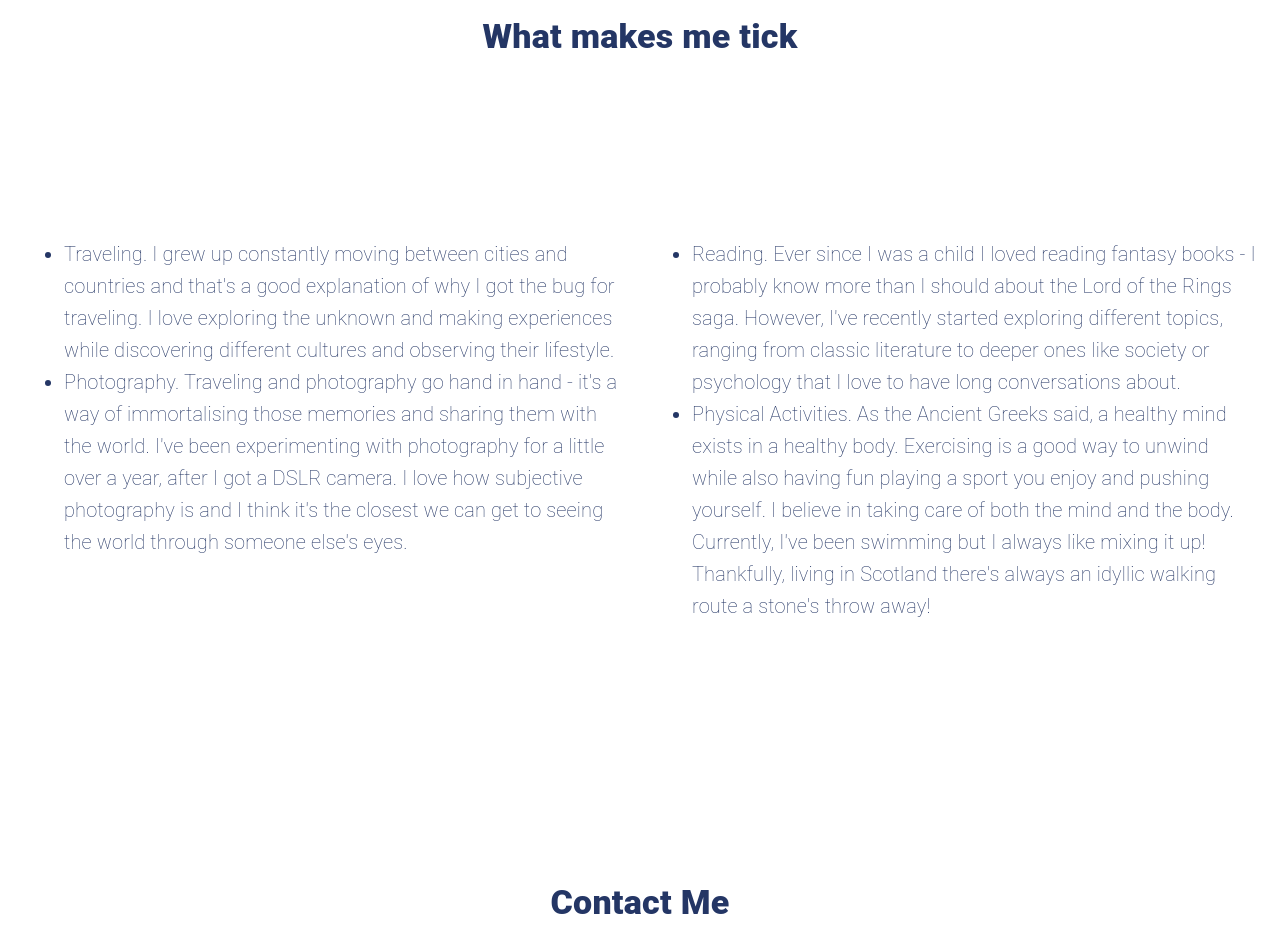
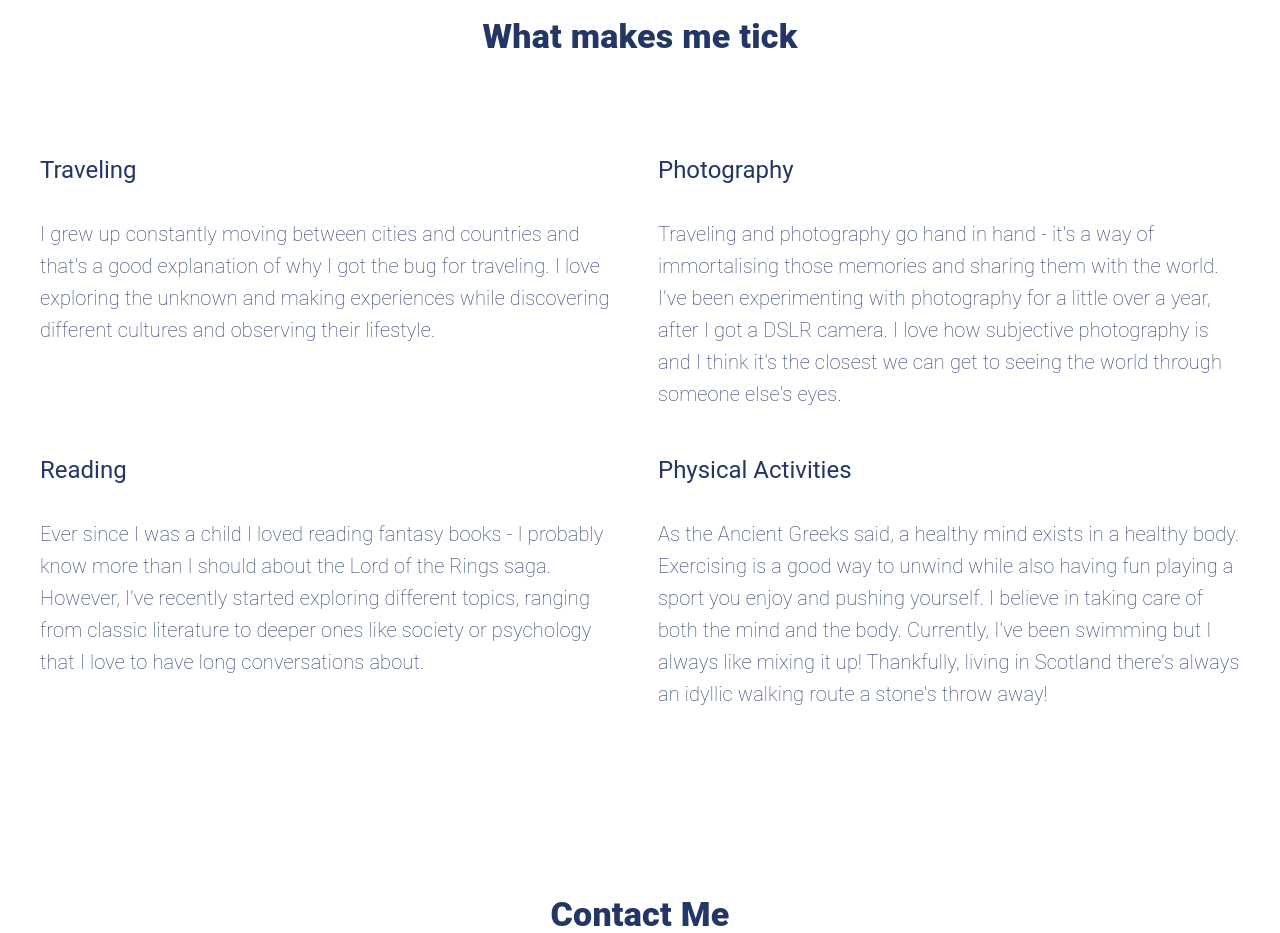
Before and after one commit to devkot/stelioskot.dev, a React (Create React App) app: page / in a window 1280 px wide. Shown: the part 2620-3553 px from the top of the page. Built offline with nearby package versions, Linux system fonts and the light colour scheme.

Commit message:
Use GridList and Card for interests section
It will be used with pictures and animation to switch to text view
when clicking

```diff
--- a/src/components/Interests.tsx
+++ b/src/components/Interests.tsx
@@ -1,6 +1,15 @@
 import React from "react";
 
-import { Typography, Box, Grid, Container } from "@material-ui/core";
+import {
+  Typography,
+  Box,
+  Container,
+  Card,
+  CardHeader,
+  CardContent,
+  GridList,
+  GridListTile,
+} from "@material-ui/core";
 import { makeStyles, Theme } from "@material-ui/core/styles";
 
 const useStyles = makeStyles((theme: Theme) => ({
@@ -16,15 +25,67 @@ const useStyles = makeStyles((theme: Theme) => ({
   },
   homeContent: {
     fontWeight: 100,
-    paddingTop: theme.spacing(10),
-    paddingBottom: theme.spacing(10),
-    textAlign: "left",
     color: theme.palette.primary.main,
+  },
+  root: {
+    display: "flex",
+    flexWrap: "wrap",
+    justifyContent: "space-around",
+    overflow: "hidden",
   },
 }));
 
 const Interests: React.FunctionComponent = () => {
   const classes = useStyles();
+
+  const content = [
+    {
+      id: 1,
+      title: "Traveling",
+      description: `I grew up constantly moving between cities and
+        countries and that's a good explanation of why I got the
+        bug for traveling. I love exploring the unknown and making
+        experiences while discovering different cultures and
+        observing their lifestyle.
+      `,
+    },
+    {
+      id: 2,
+      title: "Photography",
+      description: `Traveling and photography go hand in hand -
+        it's a way of immortalising those memories and sharing
+        them with the world. I've been experimenting with
+        photography for a little over a year, after I got a DSLR
+        camera. I love how subjective photography is and I think
+        it's the closest we can get to seeing the world through
+        someone else's eyes.
+      `,
+    },
+    {
+      id: 3,
+      title: "Reading",
+      description: `Ever since I was a child I loved reading
+        fantasy books - I probably know more than I should about
+        the Lord of the Rings saga. However, I've recently
+        started exploring different topics, ranging from classic
+        literature to deeper ones like society or psychology
+        that I love to have long conversations about.
+      `,
+    },
+    {
+      id: 4,
+      title: "Physical Activities",
+      description: `As the Ancient Greeks said, a healthy
+        mind exists in a healthy body. Exercising is a good way to
+        unwind while also having fun playing a sport you enjoy and
+        pushing yourself. I believe in taking care of both the
+        mind and the body. Currently, I've been swimming but I
+        always like mixing it up! Thankfully, living in Scotland
+        there's always an idyllic walking route a stone's throw
+        away!
+      `,
+    },
+  ];
 
   return (
     <Box id="interests" className={classes.homeContainer}>
@@ -32,63 +93,20 @@ const Interests: React.FunctionComponent = () => {
         <Typography variant="h4" className={classes.homeTitle}>
           <Box>What makes me tick</Box>
         </Typography>
-        <Grid container spacing={3}>
-          <Grid container item xs={12} sm={6}>
-            <Typography variant="h6" className={classes.homeContent}>
-              <ul>
-                <li>
-                  <Grid item>
-                    Traveling. I grew up constantly moving between cities and
-                    countries and that's a good explanation of why I got the bug
-                    for traveling. I love exploring the unknown and making
-                    experiences while discovering different cultures and
-                    observing their lifestyle.
-                  </Grid>
-                </li>
-                <li>
-                  <Grid item>
-                    Photography. Traveling and photography go hand in hand -
-                    it's a way of immortalising those memories and sharing them
-                    with the world. I've been experimenting with photography for
-                    a little over a year, after I got a DSLR camera. I love how
-                    subjective photography is and I think it's the closest we
-                    can get to seeing the world through someone else's eyes.
-                  </Grid>
-                </li>
-              </ul>
-            </Typography>
-          </Grid>
-          <Grid container item xs={12} sm={6}>
-            <Typography variant="h6" className={classes.homeContent}>
-              <Grid item>
-                <ul>
-                  <li>
-                    <Grid item>
-                      Reading. Ever since I was a child I loved reading fantasy
-                      books - I probably know more than I should about the Lord
-                      of the Rings saga. However, I've recently started
-                      exploring different topics, ranging from classic
-                      literature to deeper ones like society or psychology that
-                      I love to have long conversations about.
-                    </Grid>
-                  </li>
-                  <li>
-                    <Grid item>
-                      Physical Activities. As the Ancient Greeks said, a healthy
-                      mind exists in a healthy body. Exercising is a good way to
-                      unwind while also having fun playing a sport you enjoy and
-                      pushing yourself. I believe in taking care of both the
-                      mind and the body. Currently, I've been swimming but I
-                      always like mixing it up! Thankfully, living in Scotland
-                      there's always an idyllic walking route a stone's throw
-                      away!
-                    </Grid>
-                  </li>
-                </ul>
-              </Grid>
-            </Typography>
-          </Grid>
-        </Grid>
+        <div className={classes.root}>
+          <GridList cellHeight="auto">
+            {content.map((tile) => (
+              <GridListTile key={tile.id}>
+                <Card elevation={0}>
+                  <Typography variant="h6" className={classes.homeContent}>
+                    <CardHeader title={tile.title} />
+                    <CardContent>{tile.description}</CardContent>
+                  </Typography>
+                </Card>
+              </GridListTile>
+            ))}
+          </GridList>
+        </div>
       </Container>
     </Box>
   );
```
